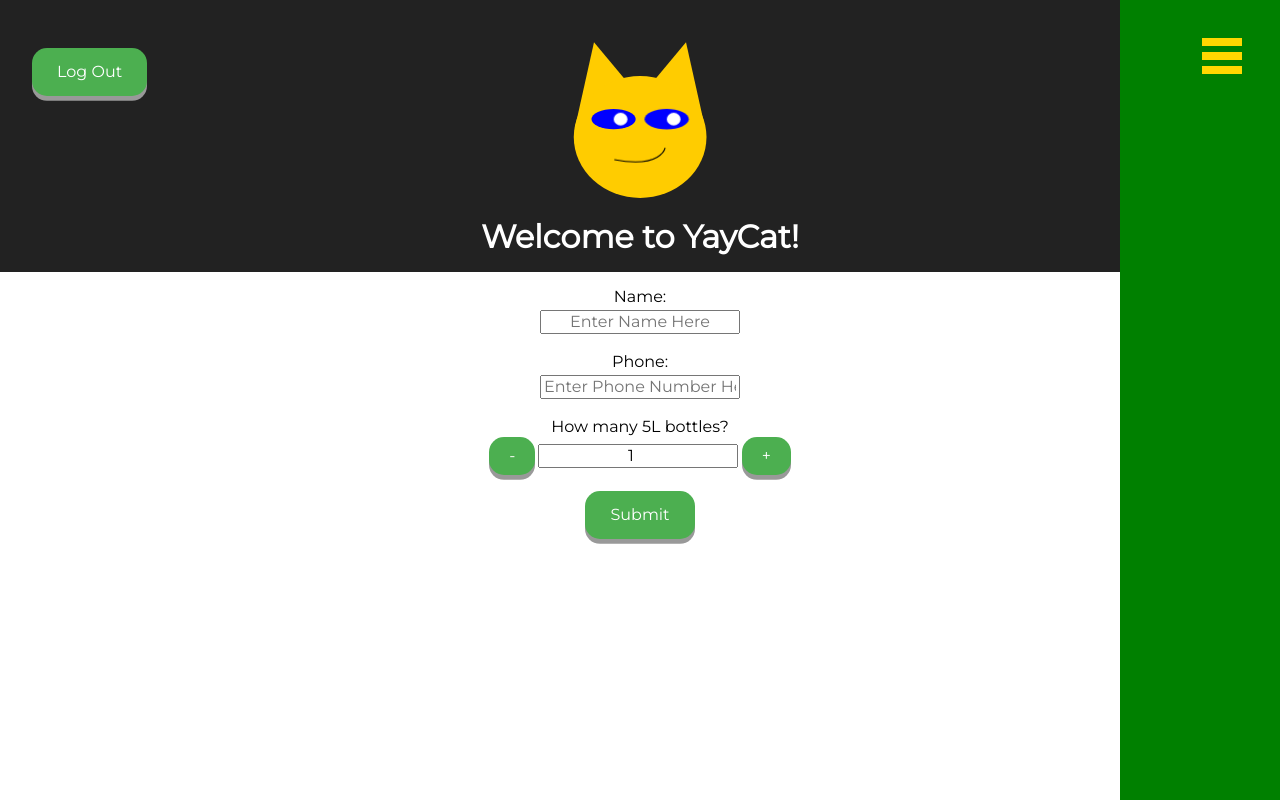
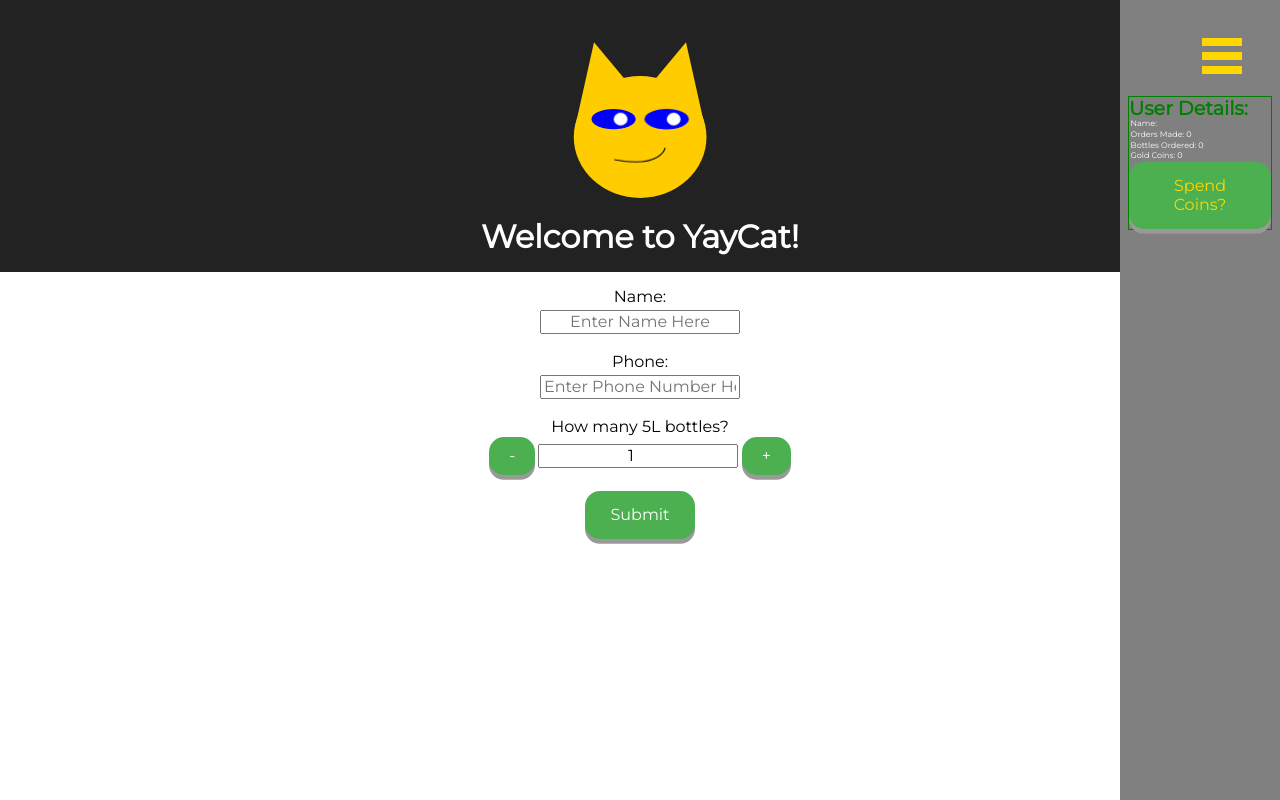
Before and after one commit to olibn333/OrderWater, a React (Create React App) app in the folder client/: page /consumer in a window 1280 px wide. Both pictures are taken after a click on the icon 1224 px from the left and 56 px from the top of the page. Built offline with nearby package versions, Linux system fonts and the light colour scheme.

Commit message:
navmenu css

```diff
--- a/client/src/App.css
+++ b/client/src/App.css
@@ -84,8 +84,9 @@ html {
   width: 0rem;
   top: 0;
   right: 0;
-  background-color: green;
+  background-color: grey;
   z-index: 900;
+  visibility: hidden;
 }
 
 .navMenu.closed  {
@@ -101,6 +102,7 @@ html {
 @keyframes slide-in {
   100% {
     width: 10rem;
+    visibility: visible;
   }
 }
 
@@ -110,6 +112,7 @@ html {
   }
   100% {
     width: 0rem;
+    visibility: hidden;
   }
 }
 
@@ -149,26 +152,26 @@ html {
   }
 }
 
+.nav-header {
+  height: 2rem;
+}
 .points {
-  /* visibility: hidden; */
-  position: absolute;
-  right: 1rem;
-  top: 1rem;
-  width: 10rem;
-  /* height: 13rem; */
-  font-size: 0.8rem;
+  font-size: 0.5rem;
   color: white;
   border: 1px solid green;
-  padding: 0.5rem;
+  margin: 0.5rem 0.5rem;
+  margin-top: 6rem;
 }
 
 .points p {
   text-align: left;
+  margin: 0 0 0.1rem 0.1rem;
 }
 
 .boxHeader {
   font-weight: 1000;
-  font-size: 1rem;
+  text-align: left;
+  font-size: 1.2rem;
   color: green;
 }
 
@@ -205,33 +208,6 @@ html {
   margin: 0 !important;
 }
 
-@media only screen and (max-width:700px) {
-  .points {
-    font-size: 0.5rem;
-    width: 5rem;
-    right: 0.2rem;
-    padding: 0.1rem;
-  }
-  .boxHeader {
-    font-size: 0.6rem;
-    overflow: hidden !important;
-  }
-  .shrinkable {
-    width: 10rem;
-  }
-  .logout, .spend {
-    padding: 5px 10px !important;
-    margin: 0 !important;
-    font-size: 0.5rem !important;
-  }
-  .App-header {
-    padding-left: 1rem;
-    padding-right: 1rem;
-  }
-  .App-title {
-    font-size: 1.5rem;
-  }
-}
 
 /* Elements Stuff */
 
@@ -358,3 +334,32 @@ circle {
   animation-duration: 3s;
   transform-origin: 50% 50%;
 }
+
+
+@media only screen and (max-width:700px) {
+  /* .points {
+    font-size: 0.5rem;
+    width: 5rem;
+    right: 0.2rem;
+    padding: 0.1rem;
+  }
+  .boxHeader {
+    font-size: 1rem;
+    overflow: hidden !important;
+  } */
+  .shrinkable {
+    width: 10rem;
+  }
+  .logout, .spend {
+    padding: 5px 10px !important;
+    margin: 0 !important;
+    font-size: 0.5rem !important;
+  }
+  .App-header {
+    padding-left: 1rem;
+    padding-right: 1rem;
+  }
+  .App-title {
+    font-size: 1.5rem;
+  }
+}
--- a/client/src/Consumer.js
+++ b/client/src/Consumer.js
@@ -2,7 +2,7 @@ import React, { Component } from 'react';
 import './App.css';
 import Header from './Header'
 import Loader from './Loader'
-import NavMenu from './UserBox';
+import NavMenu from './NavMenu';
 
 const serverAddress = (process.env.NODE_ENV === "production") ? "https://orderwater-api.herokuapp.com" : ''
 
@@ -123,10 +123,9 @@ class ConsApp extends Component {
       <div className="App">
         <Header isHome={false} />
         <NavMenu
+          userBottlesCount={this.state.userBottlesCount}
           userName={this.state.userName}
-          ordersCount={this.state.userOrdersCount}
-          bottlesCount={this.state.userBottlesCount}/>
-
+          userOrdersCount={this.state.userOrdersCount}/>
         <div className="Inputs">
           <UserForm
             updateUser={this.updateUser}
--- a/client/src/Header.js
+++ b/client/src/Header.js
@@ -2,6 +2,7 @@ import React, { Component } from 'react';
 import { Redirect } from 'react-router';
 import Logo from './Logo';
 import './App.css';
+import NavMenu from './NavMenu';
 
 class Header extends Component {
   constructor(props) {
@@ -27,9 +28,8 @@ class Header extends Component {
     }
 
     return (
-      <div>
-        <header className="App-header">
-        {logout}
+      <div className="App-header">
+        <header>
           <Logo />
           <h1 className="App-title">Welcome to YayCat!</h1>
         </header>
--- a/client/src/UserBox.js
+++ b/client/src/NavMenu.js
@@ -18,22 +18,22 @@ class NavMenu extends Component {
   render() {
     return (
       <span>
-      <Burger
+        <Burger
           onClick={this.toggleOpen}
           isOpen={this.state.isOpen} />
-      <nav className={(this.state.isOpen) ? "navMenu open" : "navMenu closed"}>
-        {/* <UserBox
-          userName={this.props.userName}
-          ordersCount={this.props.ordersCount}
-          bottlesCount={this.props.bottlesCount}
-        /> */}
-      </nav>
+        <nav className={(this.state.isOpen) ? "navMenu open" : "navMenu closed"}>
+          < NavBox
+            userName={this.props.userName}
+            ordersCount={this.props.userOrdersCount}
+            bottlesCount={this.props.userBottlesCount}
+          />
+        </nav>
       </span>
     )
   }
 }
 
-const UserBox = ({ bottlesCount, userName, ordersCount }) => {
+const NavBox = ({ bottlesCount, userName, ordersCount }) => {
 
   const coinCount = Math.floor(bottlesCount / 3)
 
@@ -48,34 +48,44 @@ const UserBox = ({ bottlesCount, userName, ordersCount }) => {
 
   return (
     <div className="points">
-      <UserDataList
+      <UserBox
         {...{ bottlesCount, ordersCount, coinCount }}
-        header={userName}
+        userName={userName}
         onClick={reset}
-        />
-      <CoinPics
-        count={coinCount}
-        onClick={openPrizes} />
-      <SpendButton
-        openSpender={() => openPrizes(coinCount)} />
+      />
+      <CoinBox
+        coinCount={coinCount}
+      />
     </div>
   )
 }
 
+const CoinBox = ({ coinCount, spend }) => {
+  return (
+    <div className="coinBox" >
+      <p>Gold Coins: {coinCount}</p>
+      <CoinPics
+        count={coinCount} />
+      <SpendButton
+        openSpender={spend}
+      />
+    </div>
+  )
+}
 const SpendButton = ({ openSpender }) => {
   return (
     <button className="spend button" onClick={openSpender}>Spend Coins?</button>
   )
 }
 
-const UserDataList = ({ header, ordersCount, bottlesCount, coinCount, onClick }) => {
+const UserBox = ({ userName, ordersCount, bottlesCount, coinCount, onClick }) => {
   return (
-    <div className="boxContainer" /* onClick={onClick} */>
-      <div className="boxHeader">{header}</div>
+    <div className="boxContainer" onClick={onClick} >
+      <div className="boxHeader">User Details:</div>
       <div className="boxBody">
+        <p>Name: {userName}</p>
         <p>Orders Made: {ordersCount}</p>
         <p>Bottles Ordered: {bottlesCount}</p>
-        <p>Gold Coins: {coinCount}</p>
       </div>
     </div>
   )
```
Also changed, not shown: 1 other file (tests, documents, lock files or other folders).
